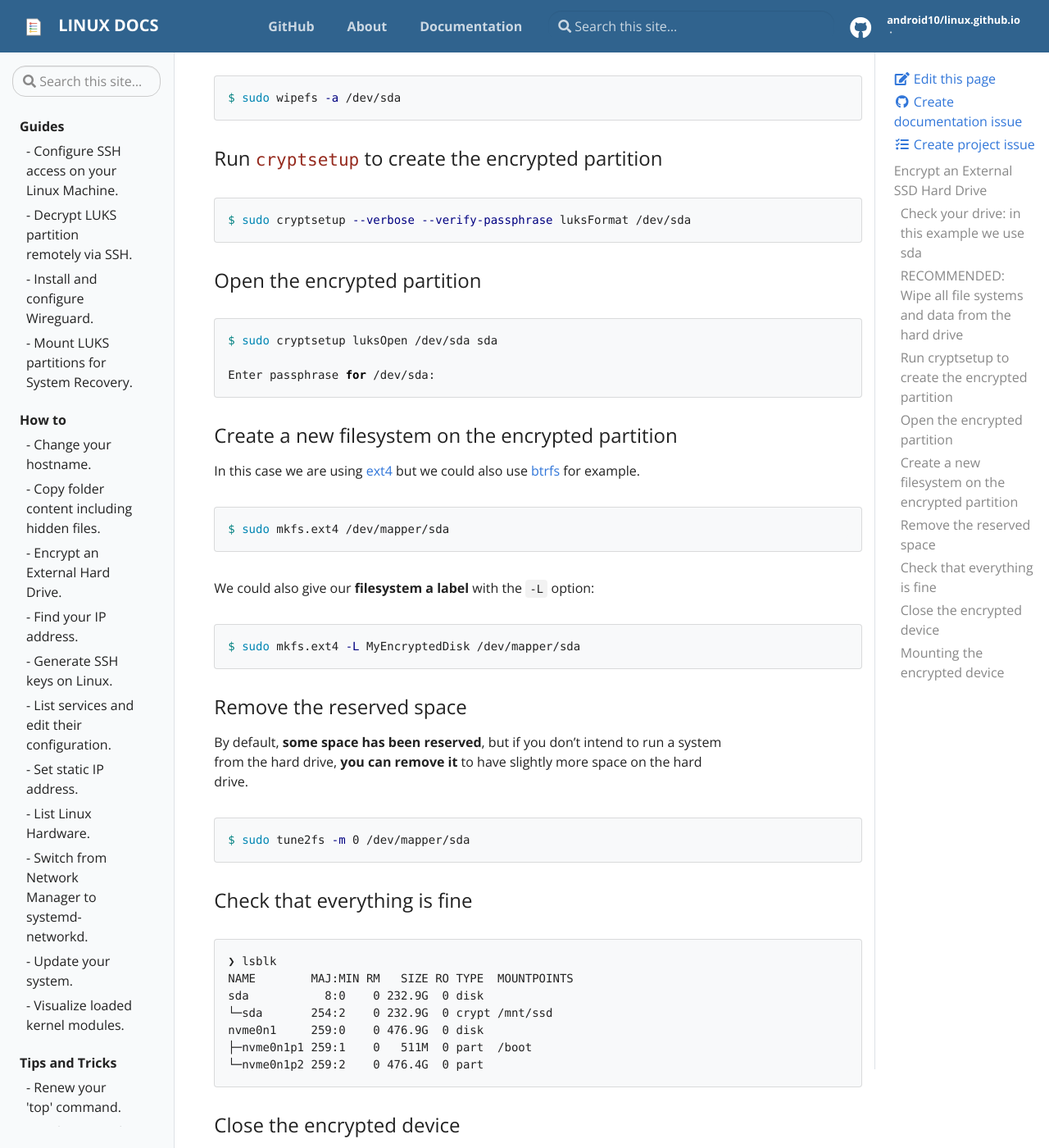
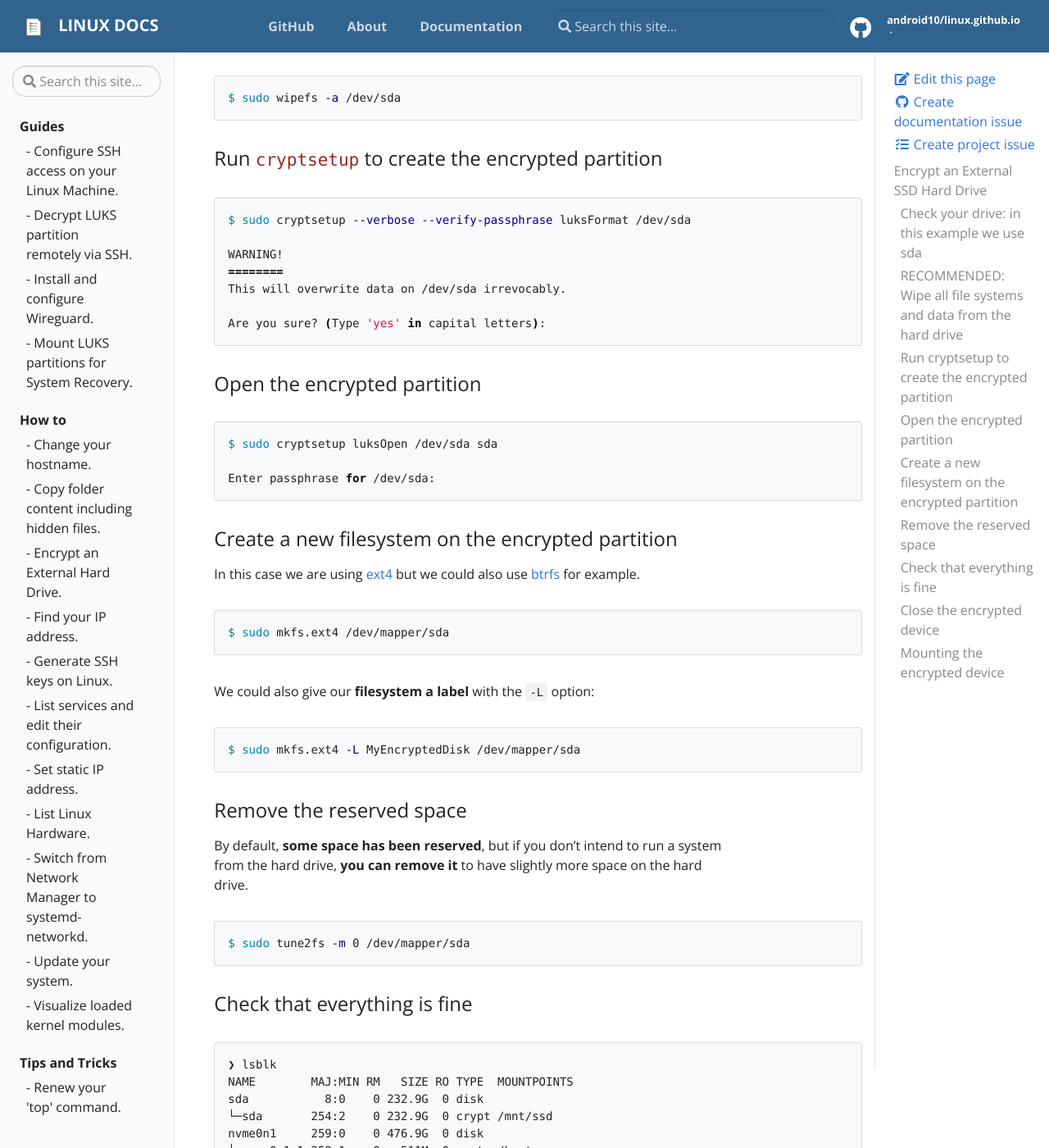
Before and after one commit to android10/linux.github.io, a Jekyll site: the page built from _docs/how-to/encrypt-an-external-hard-drive.md, in a window 1280 px wide and 1400 px high, scrolled down 642 px. Shown: the whole window at 82% size. Built offline with Jekyll 4.4.1, drawn with Linux system fonts in a browser that asks for light colours; some of the changed text lies outside the part shown.

Commit message:
fix: typos and extra info on encrypt external hard drive how to

````diff
--- a/_docs/how-to/encrypt-an-external-hard-drive.md
+++ b/_docs/how-to/encrypt-an-external-hard-drive.md
@@ -30,6 +30,12 @@ $ sudo wipefs -a /dev/sda
 
 ```bash
 $ sudo cryptsetup --verbose --verify-passphrase luksFormat /dev/sda
+
+WARNING!
+========
+This will overwrite data on /dev/sda irrevocably.
+
+Are you sure? (Type 'yes' in capital letters):
 ```
 
 ### Open the encrypted partition
@@ -79,7 +85,7 @@ nvme0n1     259:0    0 476.9G  0 disk
 In order to **safely remove your drive**, run the following command:
 
 ```bash
-$ sudo cryptsetup luksClose sdX
+$ sudo cryptsetup luksClose sda
 ```
 
 ### Mounting the encrypted device
````
